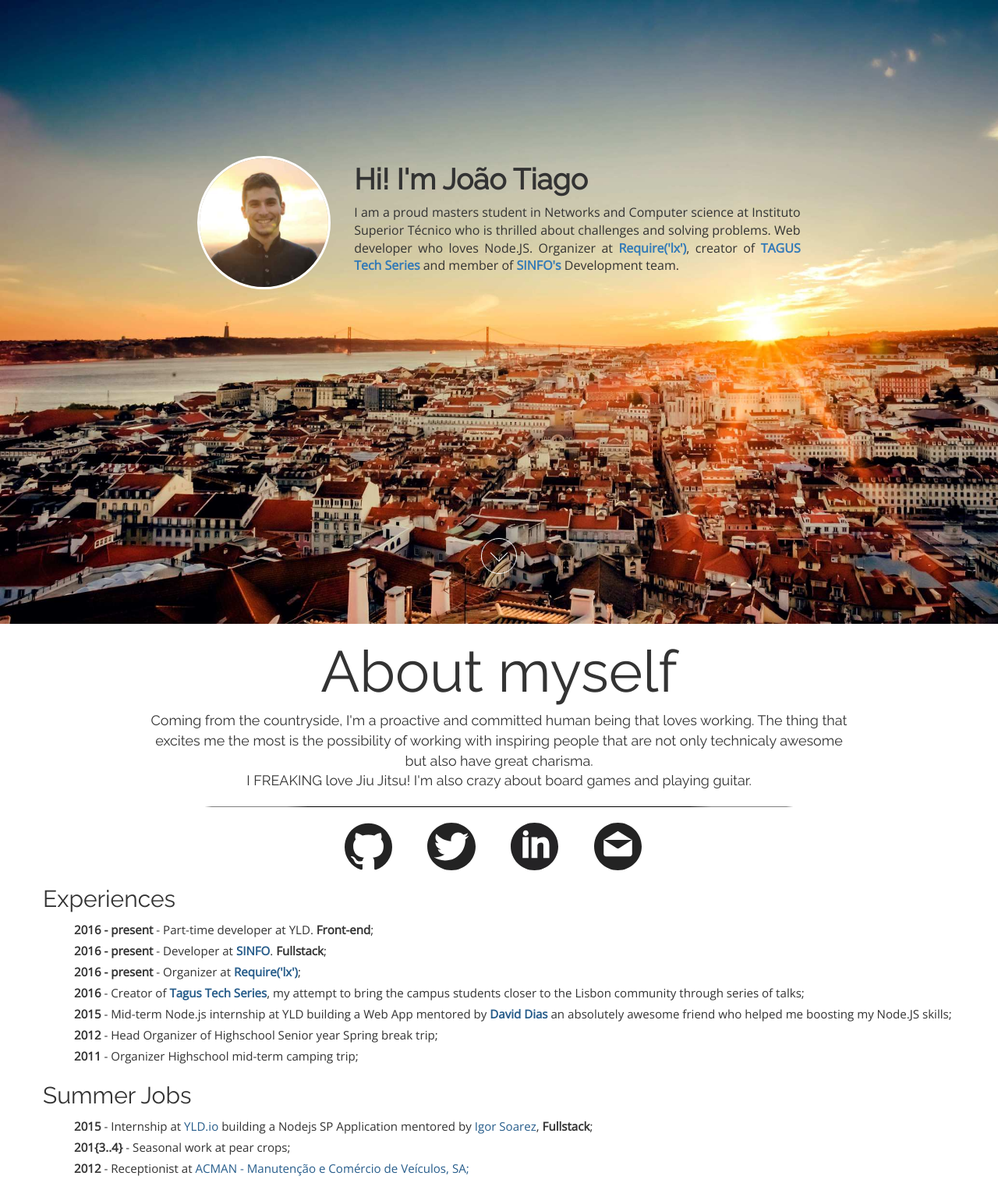
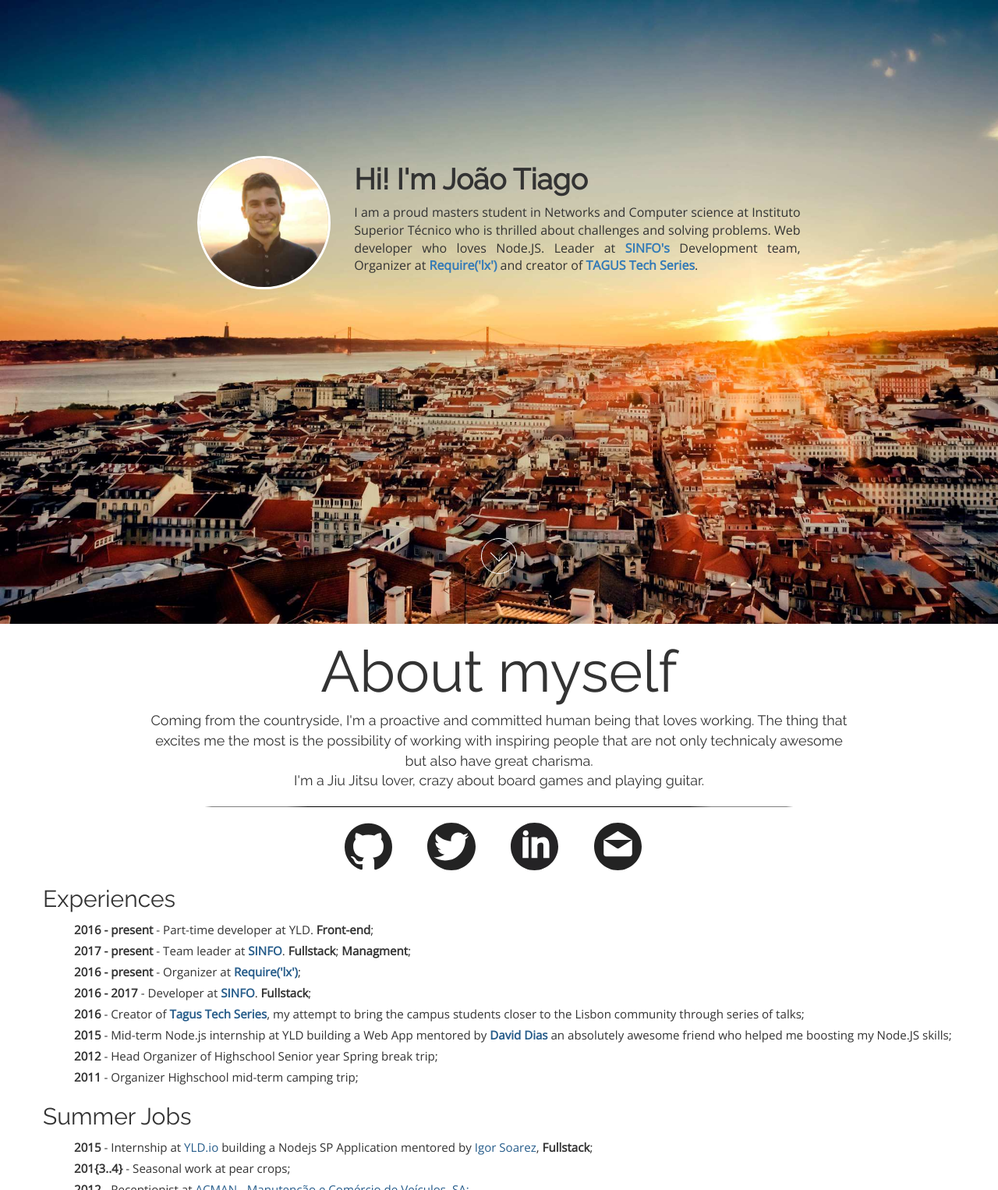
Before and after one commit to johnytiago/joaotiago.github.io, a plain HTML site: page index.html in a window 1280 px wide. Shown: the top 1526 px of the page at 78% size. Drawn offline with nearby package versions, Linux system fonts and the light colour scheme.

Commit message:
Update SINFO

```diff
--- a/index.html
+++ b/index.html
@@ -39,9 +39,9 @@
               <p class="about-me">I am a proud masters student in Networks and Computer science at Instituto Superior Técnico
                 who is thrilled about challenges and solving problems.
                 Web developer who loves Node.JS.
-                Organizer at <a target="_blank" href="http://www.meetup.com/require-lx/"><b>Require('lx')</b></a>,
-                creator of <a target="_blank" href="https://www.facebook.com/TagusTechSeries/"><b>TAGUS Tech Series</b></a> and
-                member of <a href="https://sinfo.org" target="_blank"><b>SINFO's</b></a> Development team.
+                Leader at <a href="https://sinfo.org" target="_blank"><b>SINFO's</b></a> Development team,
+                Organizer at <a target="_blank" href="http://www.meetup.com/require-lx/"><b>Require('lx')</b></a> and
+                creator of <a target="_blank" href="https://www.facebook.com/TagusTechSeries/"><b>TAGUS Tech Series</b></a>.
               </p>
             </div>
           </div>
@@ -53,7 +53,7 @@
       <div class="row">
         <span id="my-info"></span>
         <h1 class="title">About myself</h1>
-        <p class="about-myself">Coming from the countryside, I'm a proactive and committed human being that loves working. The thing that excites me the most is the possibility of working with inspiring people that are not only technicaly awesome but also have great charisma. <br> I FREAKING love Jiu Jitsu! I'm also crazy about board games and playing guitar.</p>
+        <p class="about-myself">Coming from the countryside, I'm a proactive and committed human being that loves working. The thing that excites me the most is the possibility of working with inspiring people that are not only technicaly awesome but also have great charisma. <br> I'm a Jiu Jitsu lover, crazy about board games and playing guitar.</p>
         <hr class="line">
       </div>
       <div class="row">
@@ -85,8 +85,9 @@
         <h2>Experiences</h2>
         <ul>
           <li><b>2016 - present</b> - Part-time developer at YLD. <b>Front-end</b>;</li>
-          <li><b>2016 - present</b> - Developer at <a target="_blank" href="https://sinfo.org"><b>SINFO</b></a>. <b>Fullstack</b>;</li>
+          <li><b>2017 - present</b> - Team leader at <a target="_blank" href="https://sinfo.org"><b>SINFO</b></a>. <b>Fullstack</b>; <b>Managment</b>;</li>
           <li><b>2016 - present</b> - Organizer at <a target="_blank" href="http://www.meetup.com/require-lx/"><b>Require('lx')</b></a>;</li>
+          <li><b>2016 - 2017</b> - Developer at <a target="_blank" href="https://sinfo.org"><b>SINFO</b></a>. <b>Fullstack</b>;</li>
           <li><b>2016</b> - Creator of <a target="_blank" href="https://www.facebook.com/TagusTechSeries/"><b>Tagus Tech Series</b></a>, my attempt to bring the campus students closer to the Lisbon community through series of talks;</li>
           <li><b>2015</b> - Mid-term Node.js internship at YLD building a Web App mentored by <a target="_blank" href="http://daviddias.me"><b>David Dias</b></a> an absolutely awesome friend who helped me boosting my Node.JS skills;</li>
           <li><b>2012</b> - Head Organizer of Highschool Senior year Spring break trip;</li>
```
